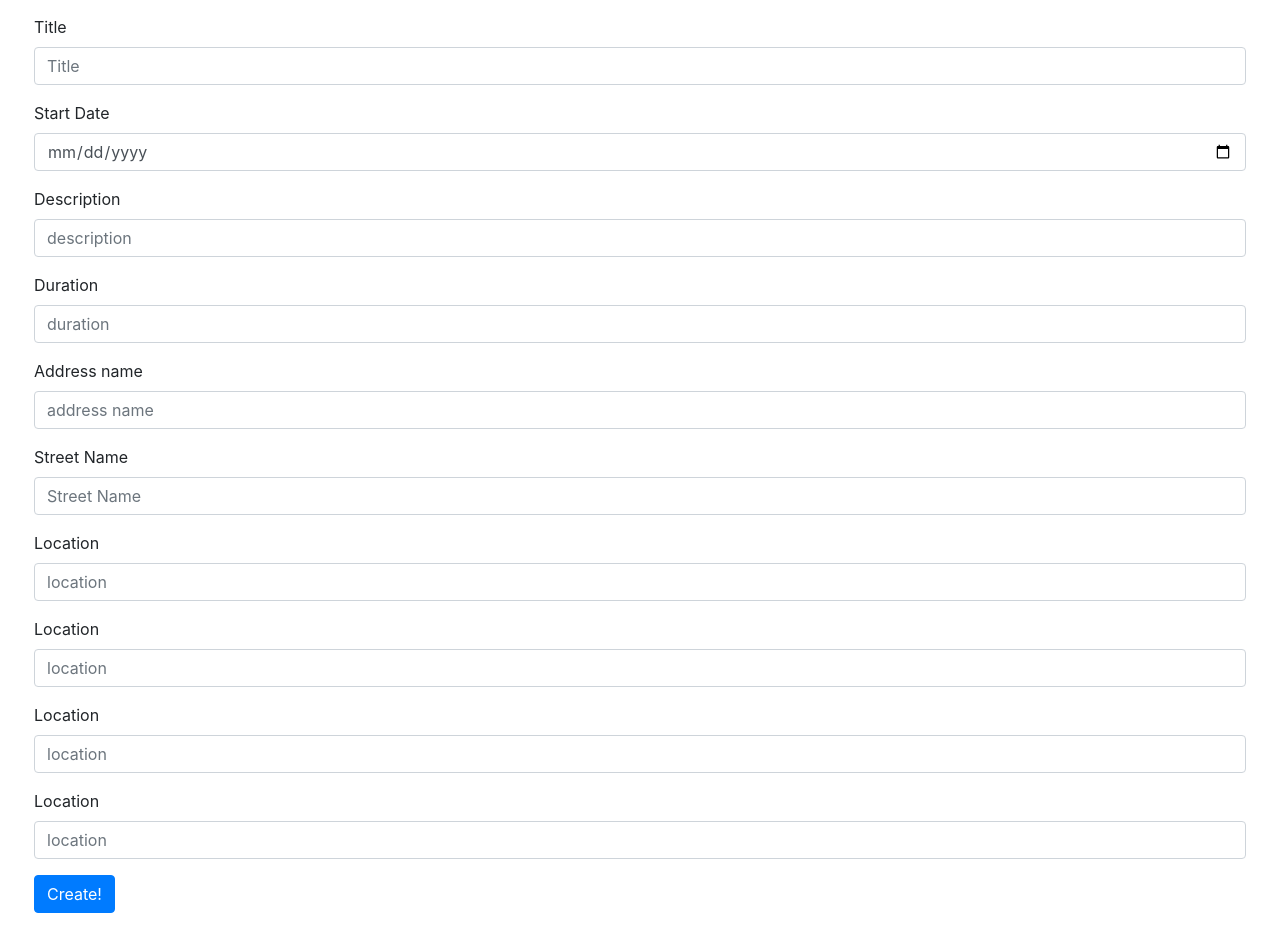
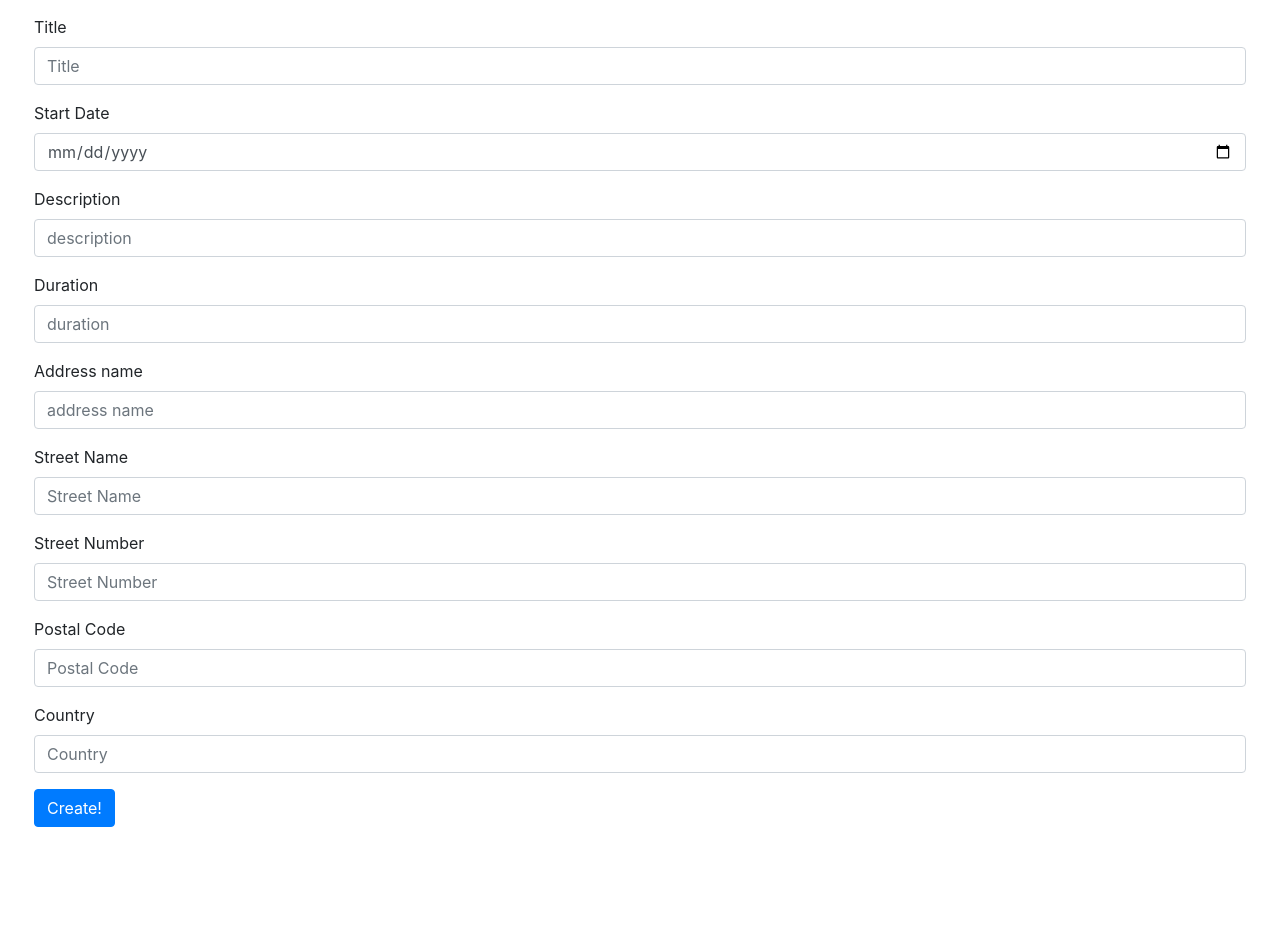
Before and after one commit to simonmihalynagy/Thy-Vent, a Node server app: page /users/create-event in a window 1280 px wide. Shown: the part 109-1054 px from the top of the page. After the commit the page ends 936 px from the top, so only its background shows below. Run offline with Node 20, Linux system fonts and the light colour scheme; some libraries are stand-ins or nearby versions.

Commit message:
added a few details

```diff
--- a/views/create-event.hbs
+++ b/views/create-event.hbs
@@ -65,43 +65,33 @@
     />
   </div>
   <div class="form-group">
-    <label for="input-location">Location</label>
+    <label for="input-streetNumber">Street Number</label>
+    <input
+      type="number"
+      class="form-control"
+      id="input-streetNumber"
+      placeholder="Street Number"
+      name="streetNumber"
+    />
+  </div>
+  <div class="form-group">
+    <label for="input-postalCode">Postal Code</label>
     <input
       type="text"
       class="form-control"
-      id="input-location"
-      placeholder="location"
-      name="location"
+      id="input-postalCode"
+      placeholder="Postal Code"
+      name="postalCode"
     />
   </div>
   <div class="form-group">
-    <label for="input-location">Location</label>
+    <label for="input-country">Country</label>
     <input
       type="text"
       class="form-control"
-      id="input-location"
-      placeholder="location"
-      name="location"
-    />
-  </div>
-  <div class="form-group">
-    <label for="input-location">Location</label>
-    <input
-      type="text"
-      class="form-control"
-      id="input-location"
-      placeholder="location"
-      name="location"
-    />
-  </div>
-  <div class="form-group">
-    <label for="input-location">Location</label>
-    <input
-      type="text"
-      class="form-control"
-      id="input-location"
-      placeholder="location"
-      name="location"
+      id="input-country"
+      placeholder="Country"
+      name="country"
     />
   </div>
 
```
Also changed, not shown: views/landing-page.hbs (+2 -5 lines).
